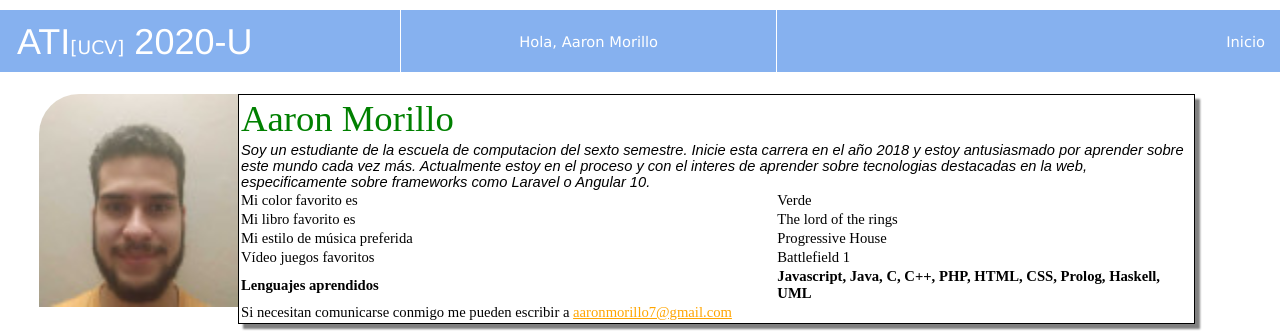
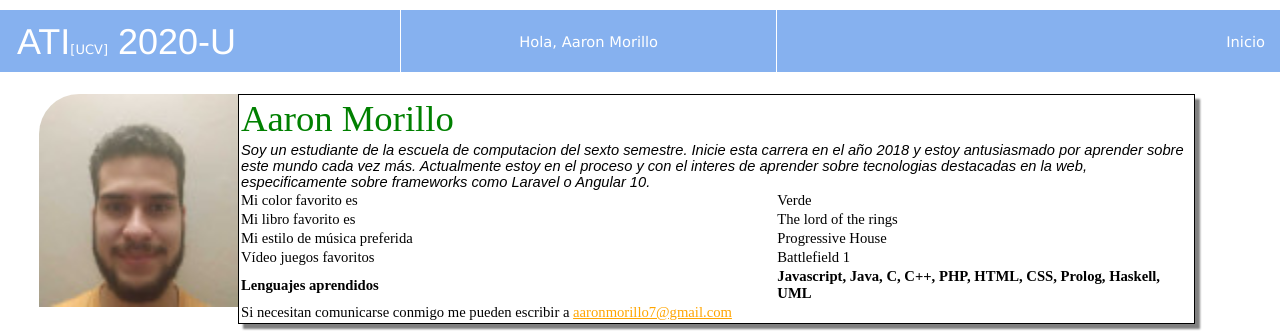
Before and after one commit to ATI1-UCV/ati_2020_U, a PHP site: page /27449007/perfil.html in a window 1280 px wide. Shown: the top 334 px of the page. Run offline with PHP 8.4, Linux system fonts and the light colour scheme; some libraries are stand-ins or nearby versions.

Commit message:
archivos reto 10

```diff
--- a/27449007/perfil.css
+++ b/27449007/perfil.css
@@ -46,3 +46,6 @@ td{
     grid-area: table_content;
     margin-left: 0px;
 }
+span{
+    font-size: small;
+}
--- a/27449007/perfil.html
+++ b/27449007/perfil.html
@@ -67,7 +67,7 @@
 			//JSON en la imagen
 			document.getElementById("photo").src=perfil_j.imagen;
 			//JSON en el header
-			$("#logo").append(config_j.sitio[0] + '<small>' + config_j.sitio[1] + '</small>' + ' ' +config_j.sitio[2] )
+			$("#logo").append(config_j.sitio[0] + '<span>' + config_j.sitio[1] + '</span>' + ' ' +config_j.sitio[2] )
 			$("#saludo").append(config_j.saludo + ', ' + perfil_j.nombre)
 			$("#home").append(config_j.home)
 			console.log(perfil_j.lenguajes[1])
```
Also changed, not shown: 1 other file.
